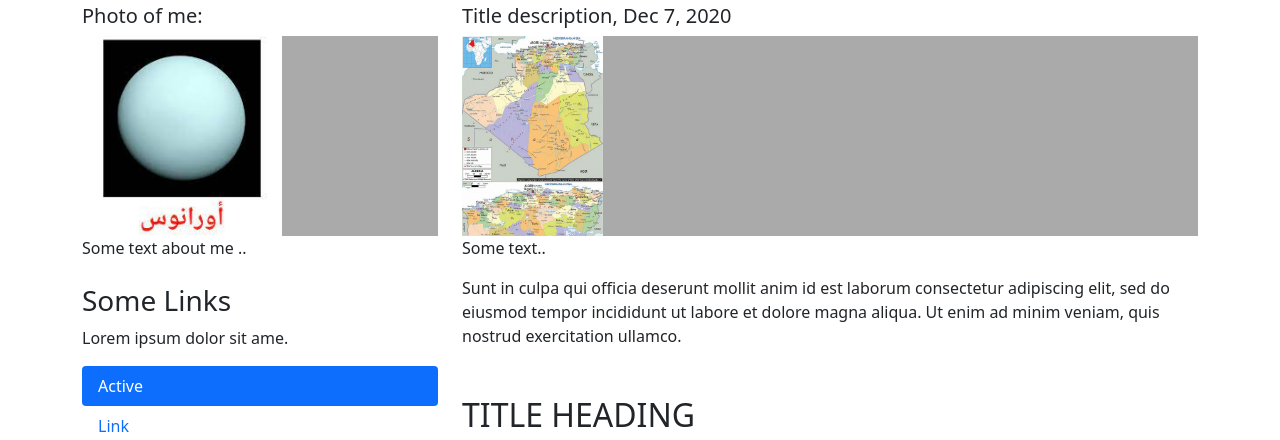
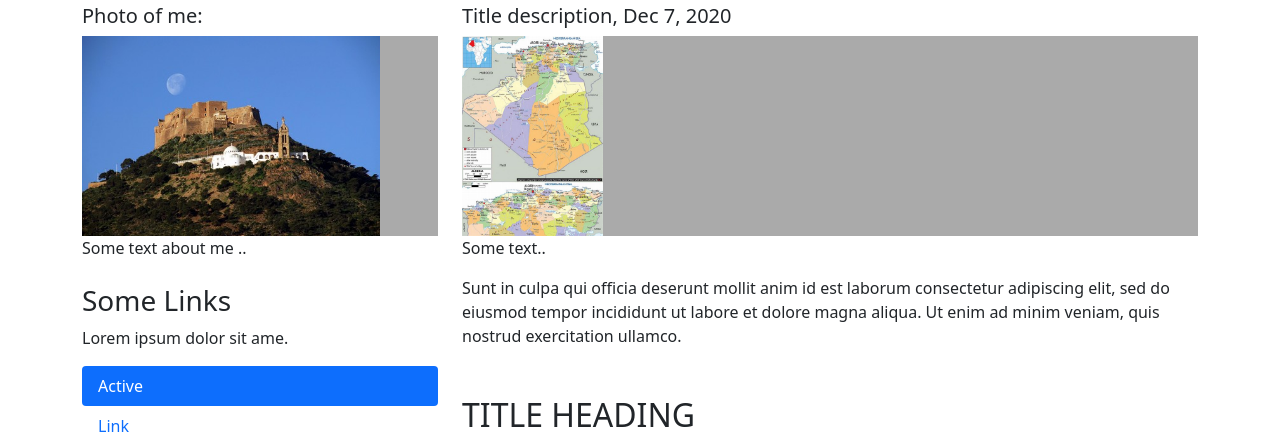
Before and after one commit to desertengineer/BekeiratApps, a plain HTML site: page index.html in a window 1280 px wide. Shown: the part 338-778 px from the top of the page. Drawn offline with nearby package versions, Linux system fonts and the light colour scheme.

Commit message:
Add files via upload

```diff
--- a/index.html
+++ b/index.html
@@ -42,7 +42,7 @@
       <h2>About Me</h2>
       <h5>Photo of me:</h5>
       <div class="fakeimg">
-        <img class="fakeimg" src="images\fakeimg10.jpg">
+        <img class="fakeimg" src="images\fakeimg7.jpg">
       </div>
       <p>Some text about me ..</p>
       <h3 class="mt-4">Some Links</h3>
```
